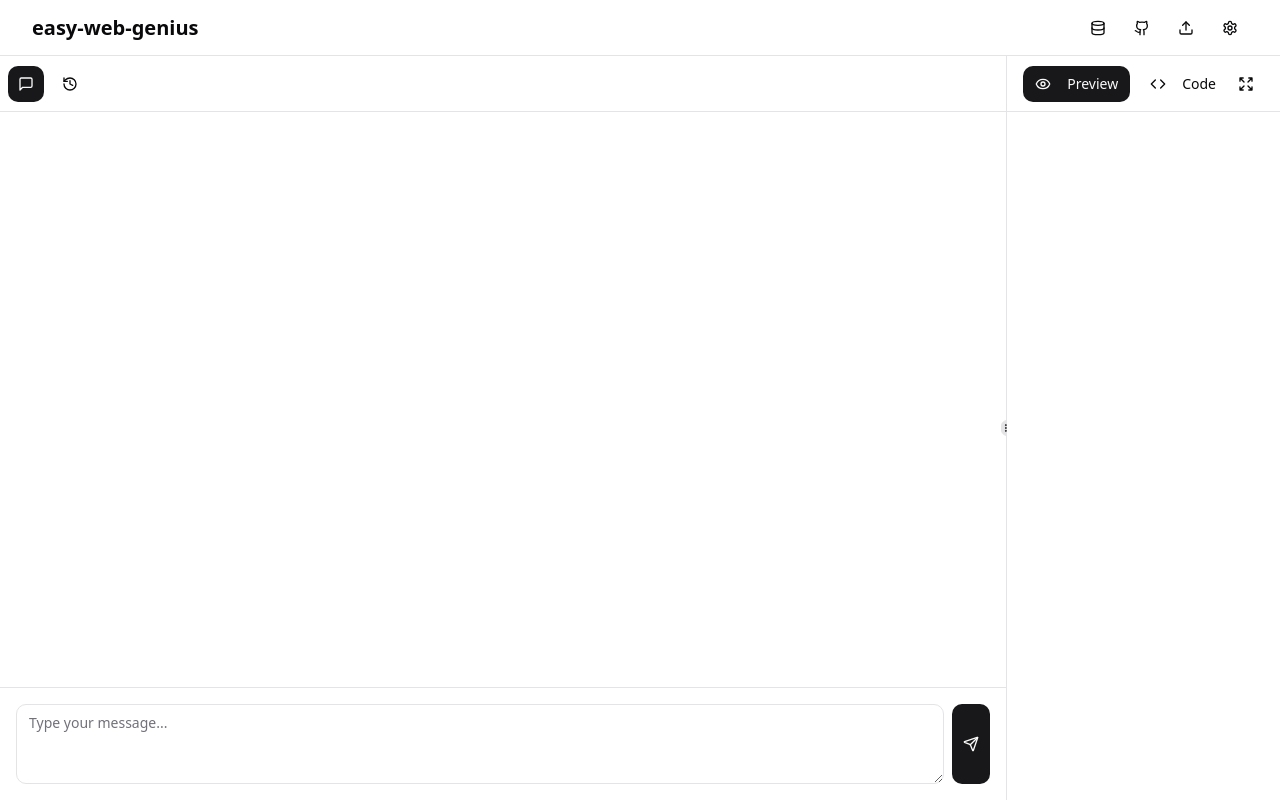
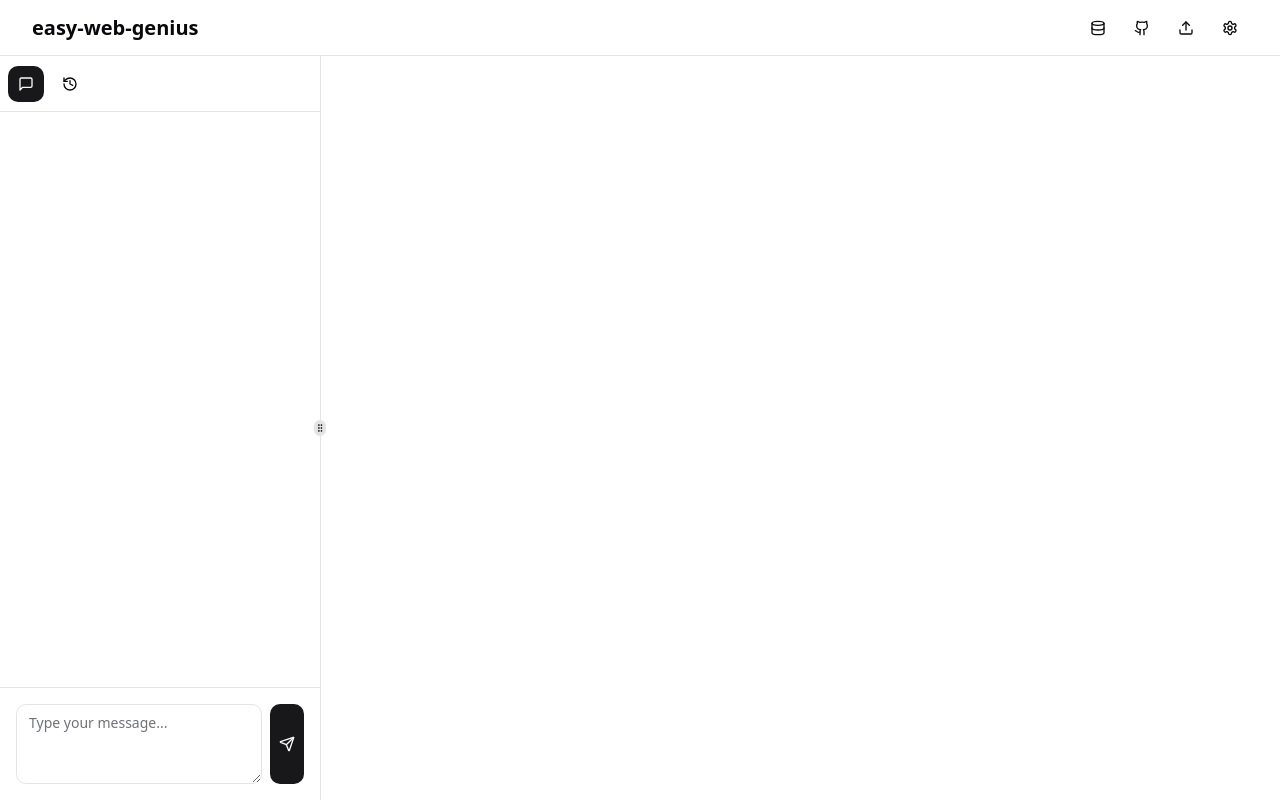
Before and after one commit to Perceptive-Focus-EN/easy-web-genie, a React (Vite) app: page / in a window 1280 px wide. Built offline with nearby package versions, Linux system fonts and the light colour scheme.

Commit message:
Fix: react-resizable-panels error
The `react-resizable-panels` library is throwing an error: "Previous layout not found for panel index 1". This commit aims to resolve this error.

```diff
--- a/src/components/layout/Sidebar.tsx
+++ b/src/components/layout/Sidebar.tsx
@@ -50,6 +50,9 @@ export const Sidebar = () => {
         </div>
       </ResizablePanel>
       <ResizableHandle withHandle />
+      <ResizablePanel defaultSize={75}>
+        <div className="h-full" />
+      </ResizablePanel>
     </ResizablePanelGroup>
   );
 };
--- a/src/pages/Index.tsx
+++ b/src/pages/Index.tsx
@@ -8,12 +8,7 @@ const Index = () => {
     <div className="flex h-screen flex-col">
       <Header />
       <div className="flex-1 overflow-hidden">
-        <div className="flex h-full">
-          <Sidebar />
-          <main className="flex-1">
-            <Preview />
-          </main>
-        </div>
+        <Sidebar />
       </div>
     </div>
   );
```
